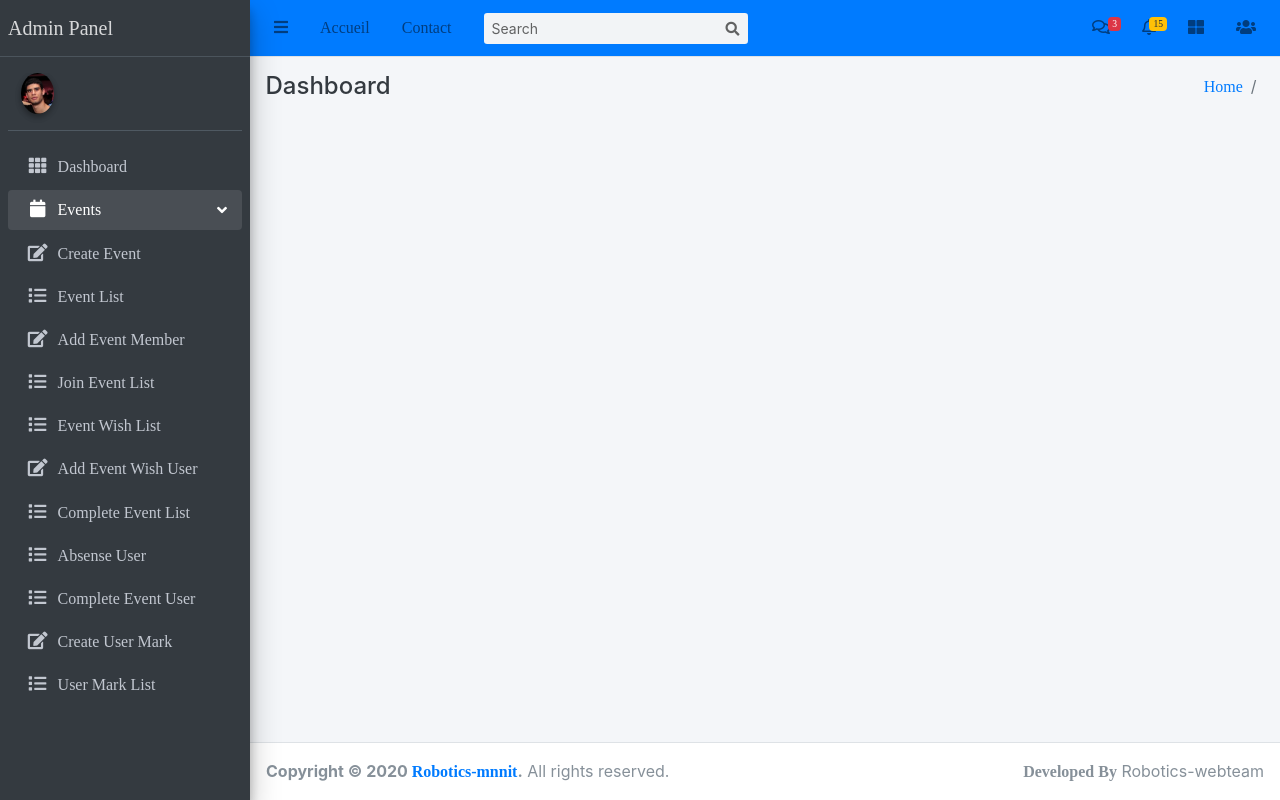
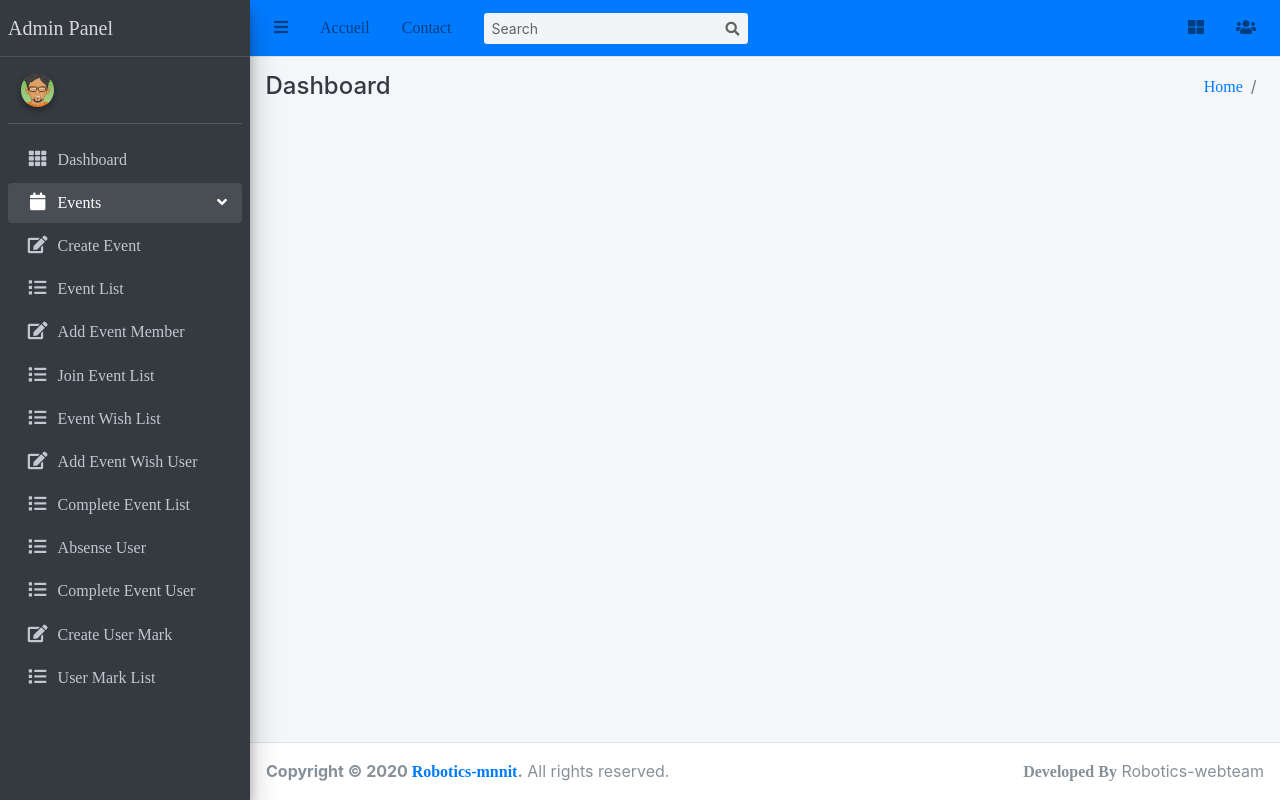
Before and after one commit to Avtech04/robotics, a Django app: template accounts/templates/home.html in a window 1280 px wide. Run offline with Django 3.2, Linux system fonts and the light colour scheme; the template is opened without the code that fills it, so the values that code supplies are empty; parts of the project's set-up code (start-up, migrations or seed data) failed here and were passed over; some libraries are stand-ins or nearby versions.

Commit message:
fixed some bugs

```diff
--- a/accounts/templates/base/navbar.html
+++ b/accounts/templates/base/navbar.html
@@ -28,91 +28,8 @@
 
     <!-- Right navbar links -->
     <ul class="navbar-nav ml-auto">
-      <!-- Messages Dropdown Menu -->
-      <li class="nav-item dropdown">
-        <a class="nav-link" data-toggle="dropdown" href="#">
-          <i class="far fa-comments"></i>
-          <span class="badge badge-danger navbar-badge">3</span>
-        </a>
-        <div class="dropdown-menu dropdown-menu-lg dropdown-menu-right">
-          <a href="#" class="dropdown-item">
-            <!-- Message Start -->
-            <div class="media">
-              <img src="{% static 'img/user1-128x128.jpg' %}" alt="User Avatar" class="img-size-50 mr-3 img-circle">
-              <div class="media-body">
-                <h3 class="dropdown-item-title">
-                  Brad Diesel
-                  <span class="float-right text-sm text-danger"><i class="fas fa-star"></i></span>
-                </h3>
-                <p class="text-sm">Call me whenever you can...</p>
-                <p class="text-sm text-muted"><i class="far fa-clock mr-1"></i> 4 Hours Ago</p>
-              </div>
-            </div>
-            <!-- Message End -->
-          </a>
-          <div class="dropdown-divider"></div>
-          <a href="#" class="dropdown-item">
-            <!-- Message Start -->
-            <div class="media">
-              <img src="{% static 'img/user8-128x128.jpg' %}" alt="User Avatar" class="img-size-50 img-circle mr-3">
-              <div class="media-body">
-                <h3 class="dropdown-item-title">
-                  John Pierce
-                  <span class="float-right text-sm text-muted"><i class="fas fa-star"></i></span>
-                </h3>
-                <p class="text-sm">I got your message bro</p>
-                <p class="text-sm text-muted"><i class="far fa-clock mr-1"></i> 4 Hours Ago</p>
-              </div>
-            </div>
-            <!-- Message End -->
-          </a>
-          <div class="dropdown-divider"></div>
-          <a href="#" class="dropdown-item">
-            <!-- Message Start -->
-            <div class="media">
-              <img src="{% static 'img/user3-128x128.jpg' %}" alt="User Avatar" class="img-size-50 img-circle mr-3">
-              <div class="media-body">
-                <h3 class="dropdown-item-title">
-                  Nora Silvester
-                  <span class="float-right text-sm text-warning"><i class="fas fa-star"></i></span>
-                </h3>
-                <p class="text-sm">The subject goes here</p>
-                <p class="text-sm text-muted"><i class="far fa-clock mr-1"></i> 4 Hours Ago</p>
-              </div>
-            </div>
-            <!-- Message End -->
-          </a>
-          <div class="dropdown-divider"></div>
-          <a href="#" class="dropdown-item dropdown-footer">See All Messages</a>
-        </div>
-      </li>
-      <!-- Notifications Dropdown Menu -->
-      <li class="nav-item dropdown">
-        <a class="nav-link" data-toggle="dropdown" href="#">
-          <i class="far fa-bell"></i>
-          <span class="badge badge-warning navbar-badge">15</span>
-        </a>
-        <div class="dropdown-menu dropdown-menu-lg dropdown-menu-right">
-          <span class="dropdown-item dropdown-header">15 Notifications</span>
-          <div class="dropdown-divider"></div>
-          <a href="#" class="dropdown-item">
-            <i class="fas fa-envelope mr-2"></i> 4 new messages
-            <span class="float-right text-muted text-sm">3 mins</span>
-          </a>
-          <div class="dropdown-divider"></div>
-          <a href="#" class="dropdown-item">
-            <i class="fas fa-users mr-2"></i> 8 friend requests
-            <span class="float-right text-muted text-sm">12 hours</span>
-          </a>
-          <div class="dropdown-divider"></div>
-          <a href="#" class="dropdown-item">
-            <i class="fas fa-file mr-2"></i> 3 new reports
-            <span class="float-right text-muted text-sm">2 days</span>
-          </a>
-          <div class="dropdown-divider"></div>
-          <a href="#" class="dropdown-item dropdown-footer">See All Notifications</a>
-        </div>
-      </li>
+
+      <!--for navbar formats designs-->
       <li class="nav-item">
         <a class="nav-link" data-widget="control-sidebar" data-slide="true" href="#" role="button"><i
             class="fas fa-th-large"></i></a>
--- a/accounts/templates/base/sidebar.html
+++ b/accounts/templates/base/sidebar.html
@@ -12,7 +12,7 @@
       <!-- Sidebar user panel (optional) -->
       <div class="user-panel mt-3 pb-3 mb-3 d-flex">
         <div class="image">
-          <img src="{% static 'img/user.jpg' %}" class="img-circle elevation-2" alt="User Image">
+          <img src="{% static 'img/avatar04.png' %}" class="img-circle elevation-2" alt="User Image">
         </div>
         <div class="info">
           <a href="#" class="d-block">{{request.user.username}}</a>
--- a/src/settings.py
+++ b/src/settings.py
@@ -58,7 +58,7 @@ ROOT_URLCONF = 'src.urls'
 TEMPLATES = [
     {
         'BACKEND': 'django.template.backends.django.DjangoTemplates',
-        'DIRS': [],
+        'DIRS': [BASE_DIR,"events/templates/events"],
         'APP_DIRS': True,
         'OPTIONS': {
             'context_processors': [
```
Also changed, not shown: static/img/user.jpg (deleted).
